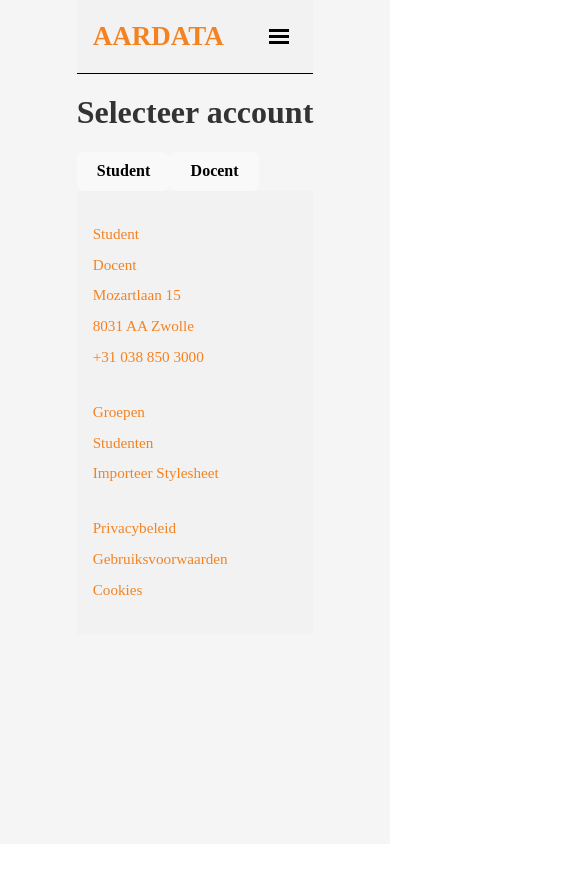
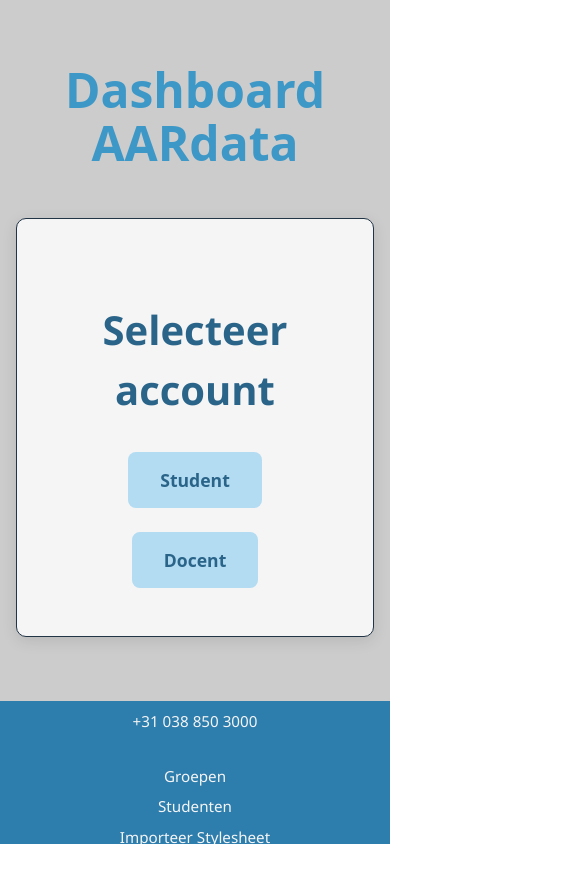
Before and after one commit to OliverDeltion/Herexamen, a React (Vite) app in the folder frontend/: page / in a window 390 px wide. Shown: the top 882 px of the page, 585 px wide, since content can reach past the window. After the commit the page ends 844 px from the top, so only its background shows below. Built offline with nearby package versions, Linux system fonts and the light colour scheme.

Commit message:
Navbar deleted, dashboardpage and footer updated/styling

```diff
--- a/frontend/src/App.css
+++ b/frontend/src/App.css
@@ -1,35 +1,100 @@
 /* Dashboard layout */
-
-:root {
-  --accent-orange: rgb(245, 130, 32);
-  --primary-blue: #3366cc;
-  --secondary-blue: #e6f0ff;
-  --light-gray: #f5f5f5;
-  --medium-gray: #cccccc;
-  --dark-gray: #333333;
-  --white: #ffffff;
-  --black: #000000;
+html, body {
+  margin: 0;
+  padding: 0;
+  height: 100%;
+  width: 100%;
+  overflow-x: hidden;
 }
 
-body {
+#root {
+ display: flex;
+  flex-direction: column;
+  min-height: 100vh;
+  width: 100%;
+  max-width: 100%;
   margin: 0;
-  font-family: "Segoe UI, sans-serif";
-  background-color: var(--light-gray);
-  color: var(--dark-gray);
+  padding: 0;
 }
 
-button {
-  cursor: pointer;
-  font-weight: bold;
+.dashboard-container {
+  flex: 1;
+ width: 100%;
+ max-width: 100%;
+ display: flex;
+ flex-direction: column;
+  justify-content: center;
+  padding: 2rem 1rem;
+  box-sizing: border-box;
+  overflow: hidden;
+ text-align: center;
+  background-color: #cccccc;
 }
 
-h1 {
-  font-size: 2rem;
+.dashboard-card {
+  background-color: #f5f5f5;
+  border-radius: 10px;
+  padding: 3rem 2rem;
+  box-shadow: 0 4px 15px rgba(0, 0, 0, 0.1);
+  max-width: 500px;
+  margin: 2rem auto;
+  border: 1px solid;
 }
 
-.container {
-  max-width: 1620px;
-  margin: 0 auto;
+.dashboard-title {
+  font-size: 3rem;
+  font-weight: bold;
+  color: #3e98c7;
+  margin-bottom: 1rem;
+}
+
+.dashboard-heading {
+  font-size: 2.5rem;
+  font-family: "Segoe UI", sans-serif;
+  color:#2a6489;
+  margin-bottom: 2rem;
+}
+
+.dashboard-buttons {
+  display: flex;
+  flex-direction:column;
+  gap: 1.5rem;
+  align-items: center;
+  justify-content: center;
+  color:#3e98c7;
+}
+
+.btn {
+  padding: 1rem 2rem;
+  font-size: 1.1rem;
+  font-weight: bold;
+  border: none;
+  border-radius: 8px;
+  transition: background-color 0.3s ease;
+}
+
+.student-btn {
+  background-color: #b3dcf2;
+  color: #2a6489;
+}
+.student-btn:hover {
+  background-color: #cccccc;
+  color:#2d7dad;
+}
+.docent-btn {
+  background-color: #b3dcf2;
+  color: #2a6489;
+}
+
+.docent-btn:hover {
+  background-color: #cccccc;
+  color: #2d7dad;
+}
+
+.dashboard-modal-content {
   padding: 2rem;
-  text-align: center;
+  background-color: var(--white);
+  border: 2px solid var(--primary-blue);
+  border-radius: 8px;
+  color: var(--black);
 }
--- a/frontend/src/components/common/Footer.css
+++ b/frontend/src/components/common/Footer.css
@@ -1,15 +1,22 @@
-/* :root {
-	--accent-orange: rgb(245, 130, 32);
-	--accent-orange-light: rgb(255, 180, 100);
-} */
+*,
+*::before,
+*::after {
+  box-sizing: border-box;
+}
 
 .footer {
-	background-color: #f2f2f2;
+	height: 150px;
+	width: 100%;
+	background-color:#2d7dad;
 	padding: 2rem 1rem;
 	display: flex;
 	flex-direction: column;
 	gap: 2rem;
-	text-align: left;
+	text-align: center;
+	font-family: "Segoe UI", sans-serif;
+	align-items: center;
+	justify-content: center;
+	overflow: hidden;
 }
 
 .footer__section {
@@ -19,8 +26,7 @@
 }
 
 .footer__section a {
-	color: var(--accent-orange);
-	/* color: #333; */
+	color: #f5f5f5;
 	text-decoration: none;
 	font-size: 0.95rem;
 }
--- a/frontend/src/components/common/NavigationBar.css
+++ /dev/null
@@ -1,119 +0,0 @@
-/* :root {
-	--accent-orange: rgb(245, 130, 32);
-	--accent-orange-light: rgb(255, 180, 100);
-} */
-
-.navbar {
-	position: relative;
-	background-color: #f2f2f2;
-	padding: 1rem;
-	margin: 0 auto;
-	border-bottom: 1px solid black;
-}
-.navbar__start {
-	display: flex;
-	align-items: center;
-	gap: 1rem;
-	font-size: 27px;
-	font-weight: bold;
-	text-align: start;
-	color: var(--accent-orange);
-}
-.navbar__container {
-	/* position: relative; */
-	display: flex;
-	justify-content: space-between;
-	align-items: center;
-}
-
-.navbar__center {
-	display: flex;
-	gap: 1rem;
-	@media screen and (max-width: 768px) {
-		display: none;
-	}
-}
-.navbar__button:hover {
-	background-color: var(--accent-orange-light);
-	transition: 0.2s;
-}
-
-.navbar__dropdown {
-	position: absolute;
-	display: none;
-	background-color: var(--accent-orange);
-	color: white;
-	border: none;
-	padding: 0.5rem;
-	border-radius: 5px;
-	cursor: pointer;
-	transition: background-color 0.2s;
-}
-
-.navbar__hamburger {
-	position: absolute;
-	right: 1.5rem;
-	z-index: 1100; /* hoger dan .navbar__mobile (1000) */
-	display: none;
-	flex-direction: column;
-	gap: 0.3rem;
-	background: none;
-	border: none;
-	cursor: pointer;
-}
-
-.navbar__hamburger span {
-	background-color: black;
-	width: 25px;
-	height: 3px;
-}
-
-.navbar__mobile {
-	position: absolute;
-	top: 0;
-	right: -500px;
-	width: 11rem;
-	height: 100vh;
-	background-color: var(--accent-orange);
-	display: flex;
-	flex-direction: column;
-	padding: 2rem 1rem;
-	gap: 1rem;
-	transition: right 0.3s ease;
-	z-index: 1000;
-	padding-top: 5rem;
-	a {
-		text-align: end;
-		color: white;
-	}
-}
-
-.navbar__mobile--open {
-	right: 0;
-}
-@media screen and (max-width: 768px) {
-	.navbar__hamburger {
-		display: flex;
-		flex-direction: column;
-		gap: 0.2rem;
-		cursor: pointer;
-		span {
-			background-color: black;
-			width: 20px;
-			height: 3px;
-		}
-	}
-	.navbar__start a,
-	.navbar__end a {
-		display: none;
-	}
-	.navbar__button {
-		display: none;
-	}
-}
-
-@media screen and (min-width: 769px) {
-	.navbar__mobile {
-		display: none;
-	}
-}
--- a/frontend/src/components/common/NavigationBar.jsx
+++ /dev/null
@@ -1,51 +0,0 @@
-import React, { useState } from "react";
-import "./NavigationBar.css";
-import "./Buttons.css";
-
-const Navbar = () => {
-	//state die bijhoudt of het mobiele menu open of dicht is
-	const [menuOpen, setMenuOpen] = useState(false);
-
-	//deze functie togglet de waarde van menuOpen (true/false)
-	//hierdoor kunnen we het mobiele menu in- of uitschuiven
-	const toggleMenu = () => {
-		//deze regel zorgt ervoor dat de waarde van menuOpen wordt omgedraaid (dicht / open)
-		setMenuOpen(!menuOpen);
-	};
-
-	return (
-		<nav className="navbar">
-			<div className="navbar__container">
-				<div className="navbar__start">
-					<span className="navbar__brand">AARDATA</span>
-					<a className="navbar__button" href="#">
-						Student
-					</a>
-					<a className="navbar__button" href="#">
-						Docent
-					</a>
-				</div>
-				<div className="navbar__end">
-					<a className="navbar__button" href="#">
-						Importeer Spreadsheet
-					</a>
-				</div>
-
-				{/* als je hierop klikt, roep je toggleMenu aan */}
-				<a className="navbar__hamburger" onClick={toggleMenu}>
-					<span></span>
-					<span></span>
-					<span></span>
-				</a>
-			</div>
-			{/* deze div schuift van rechts naar links in beeld als menuOpen true is */}
-			<div className={`navbar__mobile ${menuOpen ? "navbar__mobile--open" : ""}`}>
-				<a>Student</a>
-				<a>Docent</a>
-				<a>Importeer Spreadsheet</a>
-			</div>
-		</nav>
-	);
-};
-
-export default Navbar;
--- a/frontend/src/components/dashboard/StudentDashboard.jsx
+++ b/frontend/src/components/dashboard/StudentDashboard.jsx
@@ -1,5 +1,4 @@
 import React from "react";
-import NavigationBar from "../common/NavigationBar";
 
 const StudentDashboard = () => {
 	return <div style={{
--- a/frontend/src/components/dashboard/TeacherDashboard.jsx
+++ b/frontend/src/components/dashboard/TeacherDashboard.jsx
@@ -1,5 +1,4 @@
 import React from "react";
-import NavigationBar from "../common/NavigationBar";
 
 const TeacherDashboard = () => {
 	return <div style={{ padding: "2rem" }}>Docenten Dashboard (binnenkort)</div>;
--- a/frontend/src/pages/DashboardPage.jsx
+++ b/frontend/src/pages/DashboardPage.jsx
@@ -1,5 +1,4 @@
 import React, { useState } from "react";
-import NavigationBar from "../components/common/NavigationBar";
 import Footer from "../components/common/Footer";
 import StudentDashboard from "../components/dashboard/StudentDashboard";
 import TeacherDashboard from "../components/dashboard/TeacherDashboard";
@@ -21,19 +20,22 @@ const DashboardPage = () => {
 
 	return (
 		<>
-			<NavigationBar />
-
 			<div className="dashboard-container">
+				<header className="dashboard-header">
+					<h1 className="dashboard-title">Dashboard AARdata</h1>
+					</header>
 				{selectedRole === null && (
 					<>
-						<h1 className="dashboard-heading">Selecteer account</h1>
+						<div className="dashboard-card">
+						<h2 className="dashboard-heading">Selecteer account</h2>
 						<div className="dashboard-buttons">
-						<button onClick={() => handleSelectedRole("student")} className="btn-student">
+						<button onClick={() => handleSelectedRole("student")} className="btn student-btn">
 							Student
 						</button>
-						<button onClick={() => handleSelectedRole("docent")} className="btn-docent">
+						<button onClick={() => handleSelectedRole("docent")} className="btn docent-btn">
 							Docent
-						</button>
+								</button>
+								</div>
 						</div>
 					</>
 				)}
```
